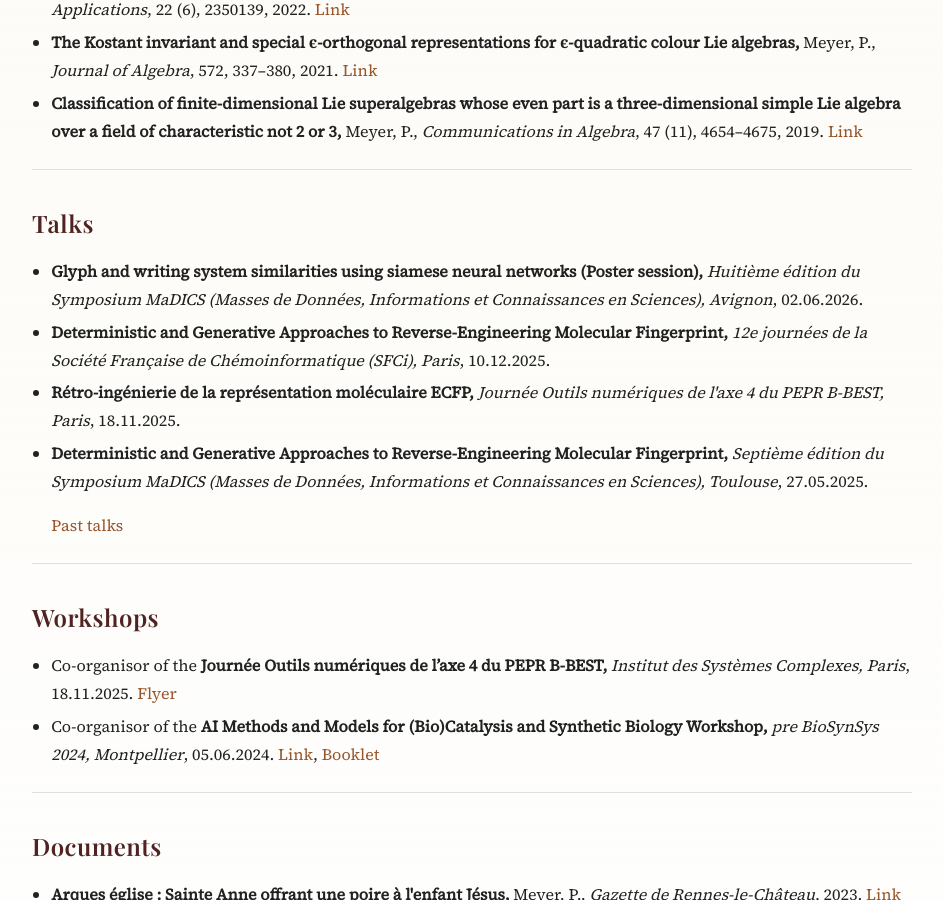
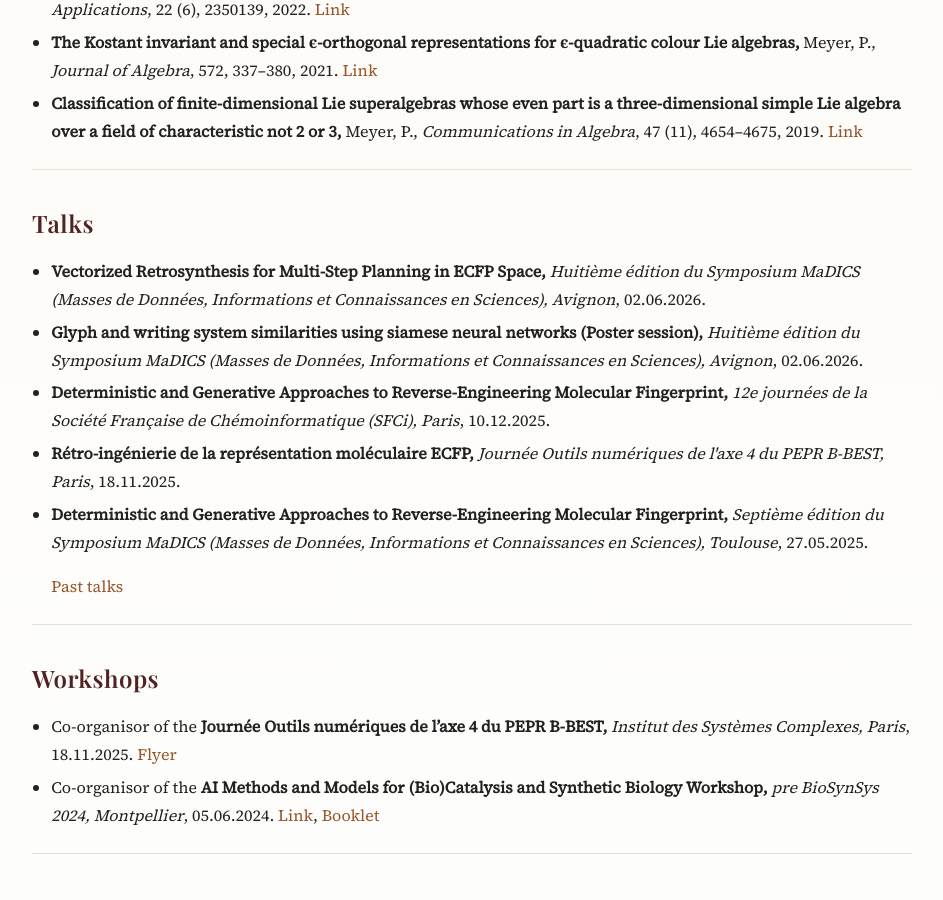
Before and after one commit to PhilippeMeyer68/philippemeyer68.github.io, a Jekyll site: the page built from index.md, in a window 1280 px wide and 900 px high, scrolled down 1458 px. Shown: the whole window, without its empty margins (168-1111 px from the left). Built offline with Jekyll 4.4.1, drawn with Linux system fonts in a browser that asks for light colours.

Commit message:
feat: madics26 retrosynthesis talk

```diff
--- a/index.md
+++ b/index.md
@@ -151,6 +151,11 @@ title: "Home"
   </div>
   <ul>
 <li>
+  <strong>Vectorized Retrosynthesis for Multi-Step Planning in ECFP Space, </strong>
+  <em>Huitième édition du Symposium MaDICS (Masses de Données, Informations et Connaissances en Sciences), Avignon</em>, 02.06.2026.
+</li>
+
+<li>
   <strong>Glyph and writing system similarities using siamese neural networks (Poster session), </strong>
   <em>Huitième édition du Symposium MaDICS (Masses de Données, Informations et Connaissances en Sciences), Avignon</em>, 02.06.2026.
 </li>
```
